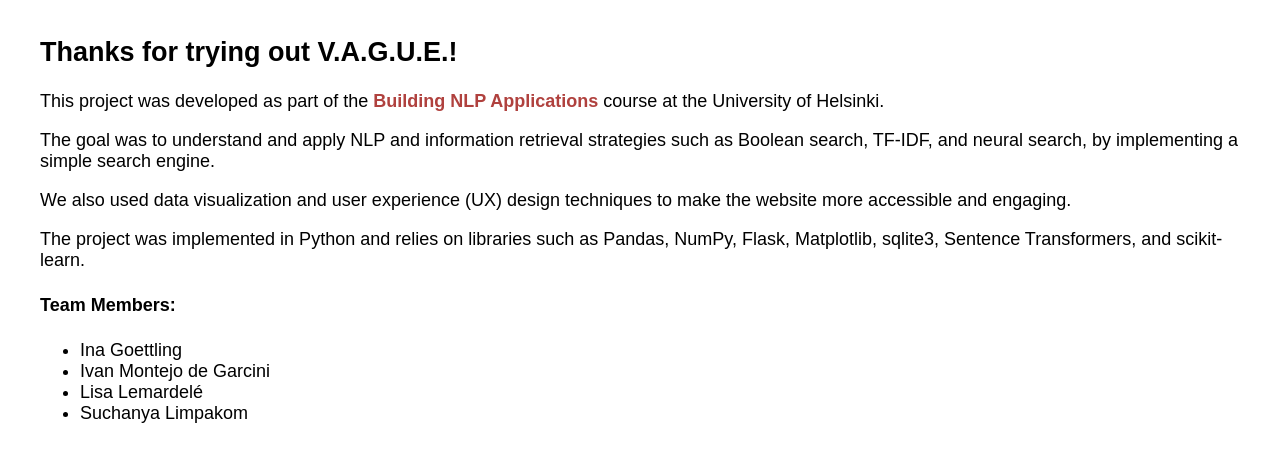
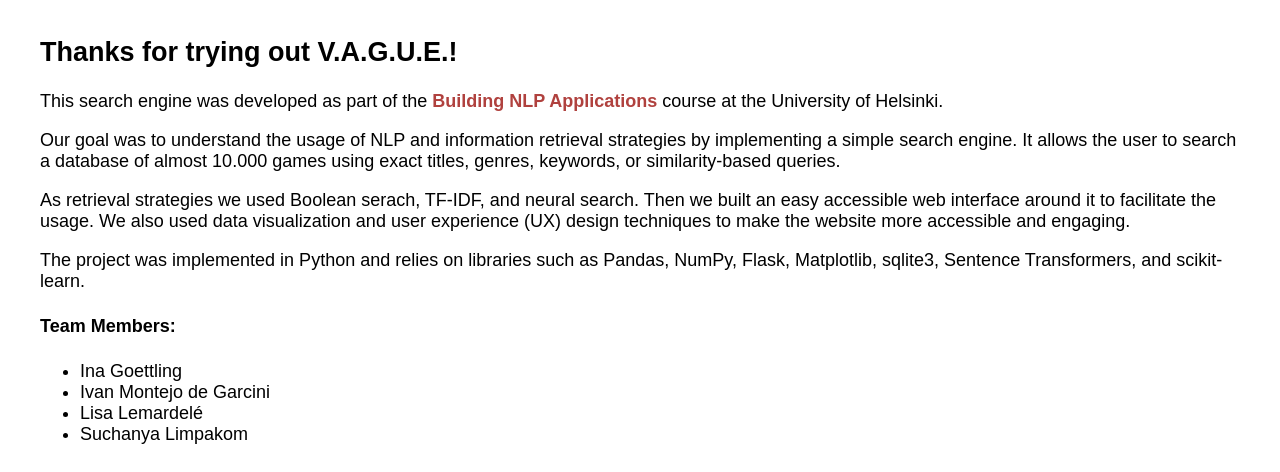
Before and after one commit to lisalmrdl/VAGUE, a Flask app: page /about in a window 1280 px wide. Shown: the part 72-544 px from the top of the page. Run offline with Flask 3, Linux system fonts and the light colour scheme; parts of the project's set-up code (start-up, migrations or seed data) failed here and were passed over; some web fonts are replaced.

Commit message:
reworking about, correcting spelling mistakes and expanding the text

```diff
--- a/templates/about.html
+++ b/templates/about.html
@@ -30,9 +30,9 @@
 
     <div class="body-container">
         <h2>Thanks for trying out V.A.G.U.E.!</h2>
-        <p>This project was developed as part of the <b class="accent">Building NLP Applications</b> course at the University of Helsinki.</p>
-        <p>The goal was to understand and apply NLP and information retrieval strategies such as Boolean search, TF-IDF, and neural search, by implementing a simple search engine.</p>
-        <p>We also used data visualization and user experience (UX) design techniques to make the website more accessible and engaging.</p>
+        <p>This search engine was developed as part of the <b class="accent">Building NLP Applications</b> course at the University of Helsinki.</p>
+        <p>Our goal was to understand the usage of NLP and information retrieval strategies by implementing a simple search engine. It allows the user to search a database of almost 10.000 games using exact titles, genres, keywords, or similarity-based queries.</p>
+	<p>As retrieval strategies we used Boolean serach, TF-IDF, and neural search. Then we built an easy accessible web interface around it to facilitate the usage. We also used data visualization and user experience (UX) design techniques to make the website more accessible and engaging.</p>
         <p>The project was implemented in Python and relies on libraries such as Pandas, NumPy, Flask, Matplotlib, sqlite3, Sentence Transformers, and scikit-learn.</p>
         <h4>Team Members:</h4>
         <ul>
@@ -44,7 +44,7 @@
     </div>
 
     <footer>
-        <a action="{{ url_for('about') }}">About</a>
+        <a href="{{ url_for('about') }}">About</a>
         <a href="https://github.com/lisalmrdl/VAGUE">Github</a>
         <p>&copy; 2026 V.A.G.U.E. All rights reserved.</p>
     </footer>
```
